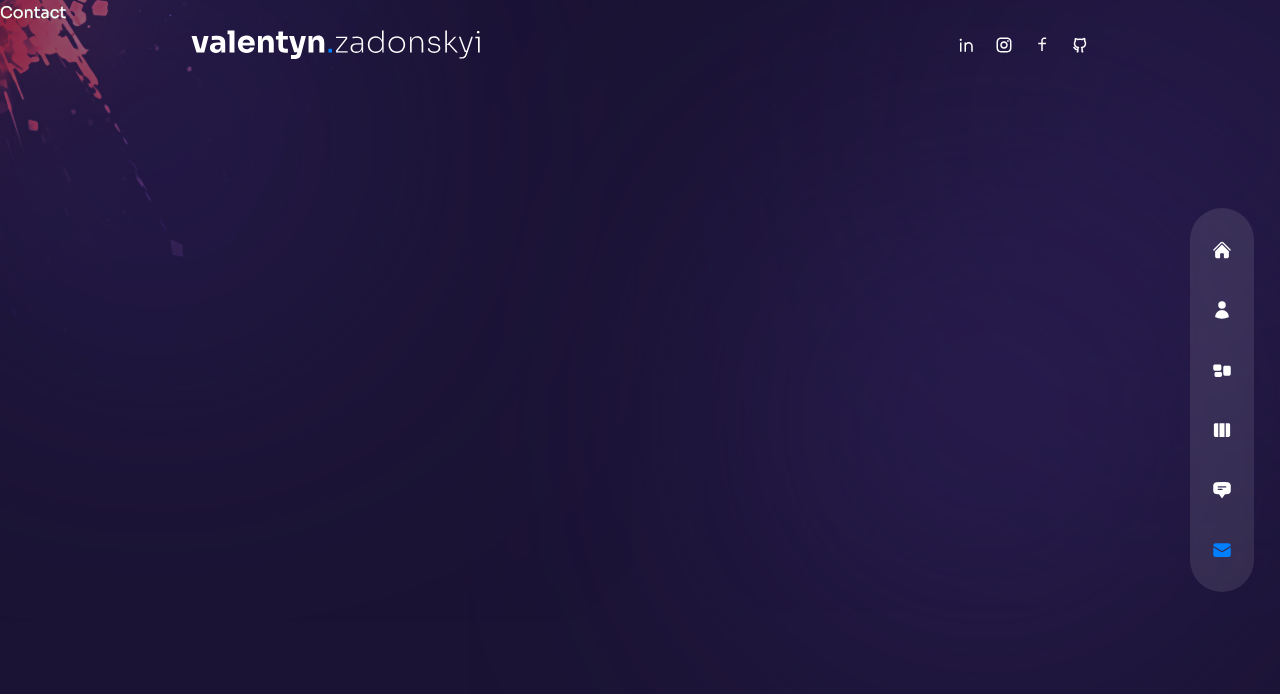
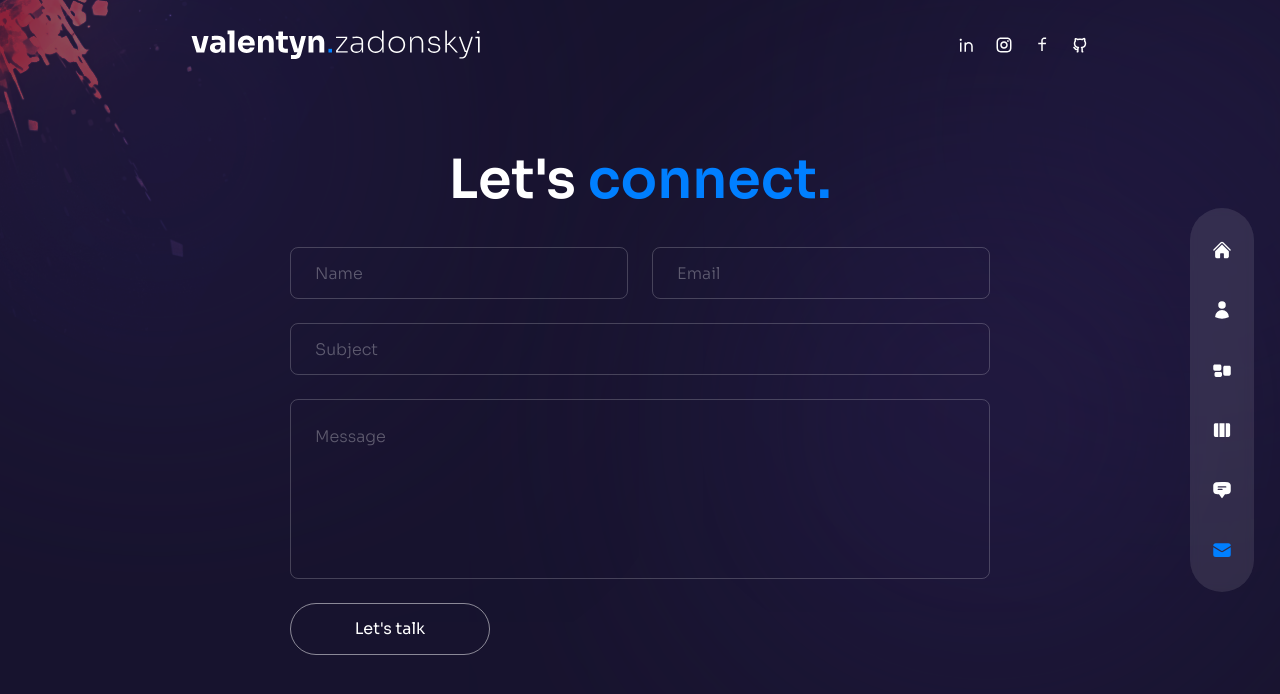
Before and after one commit to Valentynlang/my-portfolio-website, a Next.js app: page /contact in a window 1280 px wide. Shown: the top 694 px of the page. Built offline with nearby package versions, Linux system fonts and the light colour scheme.

Commit message:
feature/ created a contact page

```diff
--- a/pages/contact/index.tsx
+++ b/pages/contact/index.tsx
@@ -1,7 +1,36 @@
-import type { NextPage } from "next";
+import { fadeIn } from "@/variants";
+import { motion } from "framer-motion";
+import { BsArrowRight } from "react-icons/bs";
 
 const Contact = () => {
-  return <div>Contact</div>;
+  return (
+    <div className="h-full bg-primary/30">
+      <div className="container mx-auto py-32 text-center xl:text-left flex items-center h-full justify-center">
+        <div className="flex flex-col w-full max-w-[700px]">
+          <motion.h2 variants={fadeIn("up", 0.2)} initial="hidden" animate="show" exit="hidden" className="h2 mb-8 text-center">
+            Let's <span className="text-accent">connect.</span>
+          </motion.h2>
+          <motion.form variants={fadeIn("up", 0.4)} initial="hidden" animate="show" exit="hidden" className="flex-1 flex flex-col gap-6 w-full mx-auto " action="">
+            <div className="flex gap-x-6 w-full">
+              <input type="text" placeholder="name" className="input" />
+              <input type="email" placeholder="email" className="input" />
+            </div>
+            <input type="text" placeholder="subject" className="input" />
+            <textarea name="message" placeholder="Message" className="textarea" />
+            <button type="submit" className="btn rounded-full border border-white/50 max-w-[200px] px-8 transition-all duration-300 flex items-center justify-center overflow-hidden hover:border-accent group">
+              <span className="group-hover:-translate-y-[120%] group-hover:opacity-0 transition-all duration-500">Let's talk</span>
+              <BsArrowRight className="-translate-y-[120%] opacity-0  group-hover:flex group-hover:-translate-y-0 group-hover:opacity-100 transition-all duration-300 absolute text-[22px]" />
+            </button>
+          </motion.form>
+          <div>
+            <div>
+
+            </div>
+          </div>
+        </div>
+      </div>
+    </div>
+  )
 };
 
 export default Contact;
```
